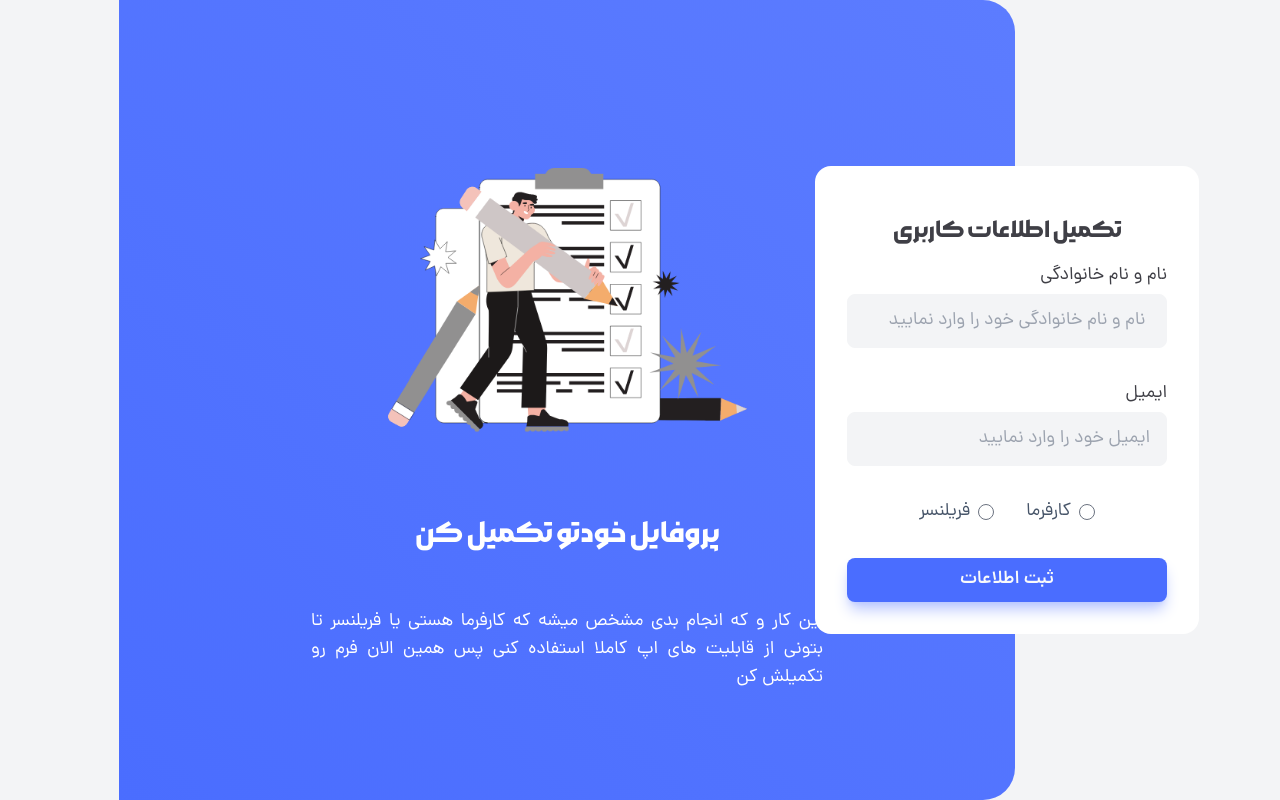
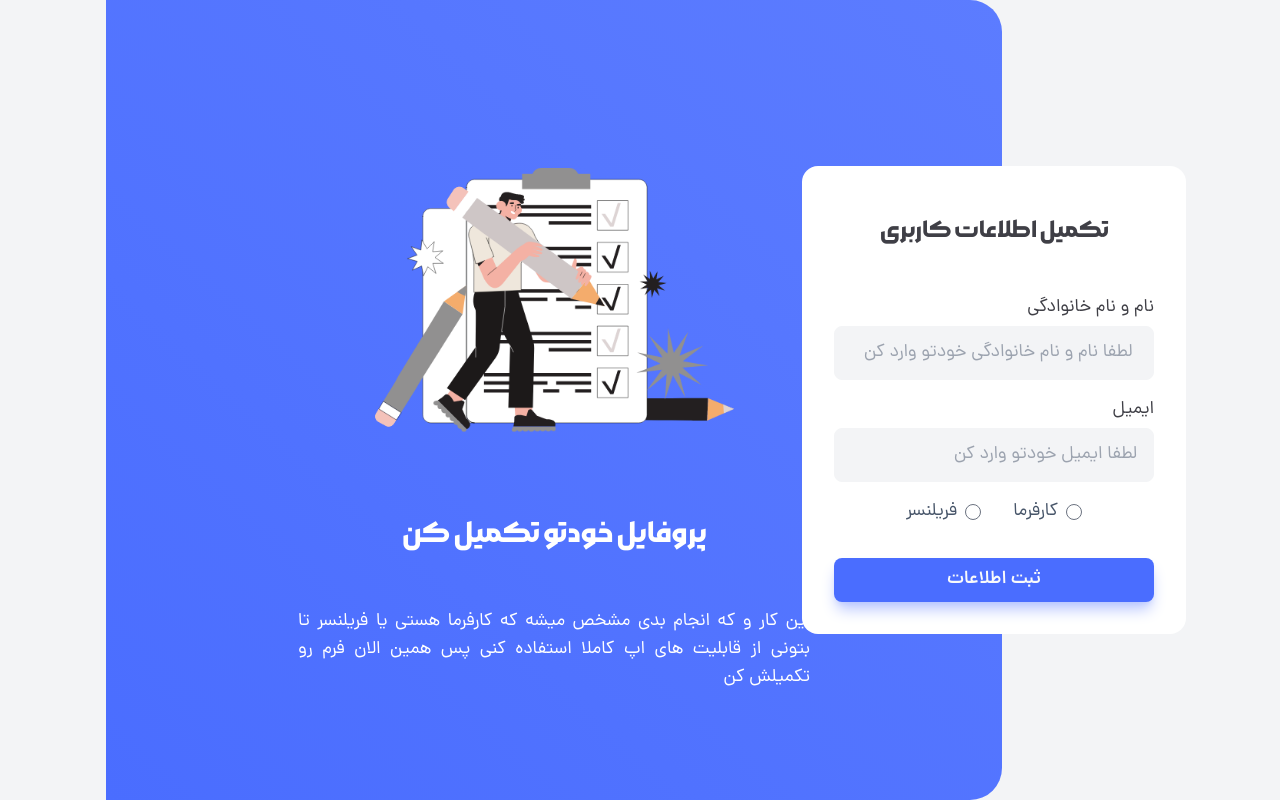
Before and after one commit to Ghorbani-Dev1985/FreelanceringAPP, a React (Vite) app: page /completeProfile in a window 1280 px wide. Built offline with nearby package versions, Linux system fonts and the light colour scheme.

Commit message:
feat: develop RadioInputGroup component

```diff
--- a/src/Assets/Style/index.css
+++ b/src/Assets/Style/index.css
@@ -91,6 +91,11 @@
   body {
     @apply text-zinc-700 dark:text-white bg-gray-100 dark:bg-gray-900 h-full font-Dana text-lg overflow-x-hidden scroll-smooth scrollbar scrollbar-thumb-primary-500 dark:scrollbar-thumb-primary-300 scrollbar-track-gray-100 dark:scrollbar-track-gray-400;
   }
+  input[type="number"]::-webkit-inner-spin-button,
+  input[type="number"]::-webkit-outer-spin-button {
+    -webkit-appearance: none;
+    margin: 0;
+  }
 }
 
 @layer components {
@@ -103,7 +108,7 @@
     @apply w-full px-4 py-3 rounded-lg text-secondary-900 outline-none border border-gray-100 bg-gray-100 hover:border-primary-500 focus:border-primary-500 transition-all duration-300 ease-in-out focus:shadow-lg focus:shadow-primary-200
   }
   .btn{
-    @apply px-3 py-1 font-DanaBold rounded-lg transition-all duration-300 ease-in-out
+    @apply px-3 py-1 my-8 font-DanaBold rounded-lg transition-all duration-300 ease-in-out
   }
   .btn-primary{
     @apply px-4 py-2 bg-primary-900 text-secondary-50 hover:bg-primary-800 shadow-lg shadow-primary-300
--- a/src/Features/Authentication/AuthContainer.jsx
+++ b/src/Features/Authentication/AuthContainer.jsx
@@ -5,20 +5,20 @@ import CenterLogin from './../../Assets/Images/Login/centerLogin.png'
 import toast from 'react-hot-toast'
 import { useMutation } from '@tanstack/react-query'
 import { GetOtp } from '../../Services/AuthService'
+import { useForm } from 'react-hook-form'
 
 
 const AuthContainer = () => {
     const [step , setStep] = useState(2)
-    const [phoneNumber , setPhoneNumber] = useState('')
+   const {handleSubmit , register , getValues} = useForm()
     const {isPending : isPendingOtp, error, data: OtpResponse, mutateAsync} = useMutation({
         mutationFn: GetOtp,
       })
-      const SendOtpHandler = async (event) => {
-        event.preventDefault()
+      const SendOtpHandler = async (data) => {
         try {
-        const data = await mutateAsync({phoneNumber})
+        const {message} = await mutateAsync(data)
         setStep(2)
-        toast.success(data.message)
+        toast.success(message)
         } catch (error) {
             console.log(error)
           toast.error(error?.response?.data?.message)
@@ -27,9 +27,9 @@ const AuthContainer = () => {
     const RenderStep = () => {
         switch (step) {
             case 1:
-                return <SendOTPForm phoneNumber={phoneNumber} onChange={(e) => setPhoneNumber(e.target.value)} SendOtpHandler={SendOtpHandler} isPendingOtp={isPendingOtp}/>
+                return <SendOTPForm register={register} SendOtpHandler={handleSubmit(SendOtpHandler)} isPendingOtp={isPendingOtp}/>
             case 2:
-                return <CheckOTPForm phoneNumber={phoneNumber} OnBackHandler={() => setStep((prev) => prev - 1)} ResendOtpHandler={SendOtpHandler} OtpResponse={OtpResponse}/>
+                return <CheckOTPForm phoneNumber={getValues("PhoneNumber")} OnBackHandler={() => setStep((prev) => prev - 1)} ResendOtpHandler={SendOtpHandler} OtpResponse={OtpResponse}/>
             default:
                 break;
         }
--- a/src/Features/Authentication/CompleteProfileForm.jsx
+++ b/src/Features/Authentication/CompleteProfileForm.jsx
@@ -1,4 +1,4 @@
-import React, { useState } from 'react'
+import React from 'react'
 import TextField from '../../UI/TextField'
 import RadioInput from '../../UI/RadioInput'
 import { useMutation } from '@tanstack/react-query'
@@ -8,20 +8,19 @@ import Loading from '../../UI/Loading'
 import { useNavigate } from 'react-router-dom'
 import {AuthLayout} from "./AuthContainer"
 import CompleteProfileImg from "./../../Assets/Images/CompleteProfile/completeProfile.png"
+import { useForm } from 'react-hook-form'
+import RadioInputGroup from '../../UI/RadioInputGroup'
 
 const CompleteProfileForm = () => {
-    const [fullName , setFullName] = useState("")
-    const [email , setEmail] = useState("")
-    const [role , setRole] = useState("")
+    const {handleSubmit , register , watch , formState: {errors} } = useForm()
     const navigate = useNavigate()
    const {mutateAsync , isPending} = useMutation({
         mutationFn: CompleteProfile
     })
-    const CompleteProfileHandler = async (event) => {
-      event.preventDefault()
+    const CompleteProfileHandler = async (data) => {
+      console.log(data)
       try {
-        const {message , user } = await mutateAsync({fullName , email , role})
-        console.log(user)
+        const {message , user } = await mutateAsync(data)
          toast.success(message)
         if(user.status !== 2){
             navigate("/")
@@ -39,14 +38,59 @@ const CompleteProfileForm = () => {
     <>
     <section className='flex h-screen'>
     <AuthLayout imgSrc={CompleteProfileImg} title="پروفایل خودتو تکمیل کن" subTitle="این کار و که انجام بدی مشخص میشه که کارفرما هستی یا فریلنسر تا بتونی از قابلیت های اپ کاملا استفاده کنی پس همین الان فرم رو تکمیلش کن">
-        <div className='flex-center my-4'><h2 className='font-MorabbaBold text-2xl'>تکمیل اطلاعات کاربری</h2></div>
-        <form onSubmit={CompleteProfileHandler} className='space-y-8'>
-        <TextField label=" نام و نام خانوادگی" name="FullName" value={fullName} onChange={(e) => setFullName(e.target.value)} placeholder=" نام و نام خانوادگی خود را وارد نمایید"/>
-        <TextField label=" ایمیل" name="Email" value={email} onChange={(e) => setEmail(e.target.value)} ltr placeholder=" ایمیل خود را وارد نمایید"/>
-        <div className='flex-center gap-x-8'>
-                <RadioInput label="کارفرما" name="role" value="OWNER" onChange={(e) => setRole(e.target.value)} checked={role === "OWNER"}/>
-                <RadioInput label="فریلنسر" name="role" value="FREELANCER" onChange={(e) => setRole(e.target.value)} checked={role === "FREELANCER"}/>
-        </div>
+        <div className='flex-center my-4'><h2 className='font-MorabbaBold text-2xl mb-8'>تکمیل اطلاعات کاربری</h2></div>
+        <form onSubmit={handleSubmit(CompleteProfileHandler)} className='space-y-4'>
+        <TextField label=" نام و نام خانوادگی" name="name" register={register} placeholder=" لطفا نام و نام خانوادگی خودتو وارد کن"
+        validationSchema={
+          {
+              required: "نام و نام خانوادگی اجباریه",
+              minLength:{
+                  value: 5,
+                  message: "حداقل ۵ کاراکتر باید وارد بشه"
+              },
+              maxLength: {
+                  value: 30,
+                  message: "حداکثر می تونی ۳۰ کاراکتر وارد کنی"
+              },
+              pattern: {
+                value: /^[\u0600-\u06FF\s]+$/g,
+                message: "نام و نام خانوادگی نامعتبره",
+              },
+          }
+      } errors={errors}/>
+        <TextField label=" ایمیل" name="email" register={register} ltr placeholder=" لطفا ایمیل خودتو وارد کن"
+        validationSchema={
+          {
+              required: "ایمیل اجباریه",
+              minLength:{
+                  value: 5,
+                  message: "حداقل ۵ کاراکتر باید وارد بشه"
+              },
+              maxLength: {
+                  value: 30,
+                  message: "حداکثر می تونی ۳۰ کاراکتر وارد کنی"
+              },
+              pattern: {
+                value: /[a-z0-9._%+-]+@[a-z0-9.-]+\.[a-z]{2}/g,
+                message: "ایمیلی که وارد کردی نامعتبره",
+              }
+          }
+      } errors={errors}/>
+        <RadioInputGroup
+         errors={errors}
+         register={register}
+         watch={watch}
+         configs={
+          {
+            name: 'role',
+            validationSchema: {required: "انتخاب نقش کاربری اجباریه"},
+            options: [
+              {value: "OWNER" , label: "کارفرما" },
+              {value: "FREELANCER" , label: "فریلنسر" },
+            ]
+          }
+         }
+        />
         {
           isPending ? <Loading /> :
           <button type='submit' className='btn btn-primary w-full'>ثبت اطلاعات</button>
--- a/src/Features/Authentication/SendOPTForm.jsx
+++ b/src/Features/Authentication/SendOPTForm.jsx
@@ -2,14 +2,14 @@ import React from 'react'
 import TextField from '../../UI/TextField'
 import Logo from "./../../Assets/Images/Logo/logo.png"
 import Loading from '../../UI/Loading'
-const SendOPTForm = ({SendOtpHandler , isPendingOtp , phoneNumber , onChange}) => {
+const SendOPTForm = ({SendOtpHandler , isPendingOtp , register}) => {
 
   return (
     <>
       <div className='flex-center mb-8'><img src={Logo} className='w-56' alt='ghorbani-dev.ir'/></div>
        <h2 className='font-MorabbaBold mb-4'>ورود | ثبت نام</h2>
         <form className='w-full space-y-11' onSubmit={SendOtpHandler}>
-            <TextField label="شماره موبایل" name="PhoneNumber" value={phoneNumber} onChange={onChange} ltr placeholder="شماره موبایل خود را وارد نمایید"/>
+            <TextField label="شماره موبایل" name="PhoneNumber" register={register} ltr placeholder=" لطفا شماره موبایل خودتو وارد کن"/>
             {
               isPendingOtp ? <Loading /> :
               <button type='submit' className='btn btn-primary w-full'>ارسال کد تایید</button>
--- a/src/Features/Projects/CreateProjectForm.jsx
+++ b/src/Features/Projects/CreateProjectForm.jsx
@@ -1,10 +1,50 @@
 import React from 'react'
 import TextField from './../../UI/TextField'
+import { useForm } from 'react-hook-form'
 
 const CreateProjectForm = () => {
+  const {register , formState: {errors} , handleSubmit} = useForm()
+  const AddNewProjectHandler = (data) => {
+    console.log(data)
+  }
   return (
-    <form>
-        <TextField label="عنوان پروژه" placeholder="لطفا عنوان پروژه را وارد نمایید" />
+    <form className='space-y-8' onSubmit={handleSubmit(AddNewProjectHandler)}>
+        <TextField label="عنوان پروژه" name="title" placeholder="لطفا عنوان پروژه رو وارد کن " register={register} requiredd validationSchema={
+            {
+                required: "عنوان پروژه اجباریه",
+                minLength:{
+                    value: 10,
+                    message: "حداقل ۱۰ کاراکتر باید وارد بشه"
+                },
+                maxLength: {
+                    value: 80,
+                    message: "حداکثر می تونی ۸۰ کاراکتر وارد کنی"
+                }
+            }
+        } errors={errors} />
+         <TextField label="توضیحات پروژه" name="description" placeholder="لطفا توضیحات پروژه رو وارد کن " register={register} requiredd validationSchema={
+            {
+                required: "توضیحات پروژه اجباریه",
+                minLength:{
+                    value: 10,
+                    message: "حداقل ۱۰ کاراکتر باید وارد بشه"
+                },
+                maxLength: {
+                    value: 150,
+                    message: "حداکثر می تونی ۱۵۰ کاراکتر وارد کنی"
+                }
+            }
+        } errors={errors} />
+        <TextField label="بودجه پروژه" name="budget" placeholder="لطفا بودجه پروژه رو وارد کن " type='number' register={register} requiredd validationSchema={
+            {
+                required: "بودجه پروژه اجباریه",
+                min:{
+                    value: 1_000_000,
+                    message: "حداقل بودجه ۱,۰۰۰,۰۰۰ باید بشه"
+                },
+            }
+        } errors={errors} />
+        <button type='submit' className='btn btn-primary w-full'>افزودن</button>
     </form>
   )
 }
--- a/src/Features/Projects/ProjectHeader.jsx
+++ b/src/Features/Projects/ProjectHeader.jsx
@@ -7,7 +7,7 @@ const ProjectHeader = () => {
     const [isNewProjectFormOpen , setIsNewProjectFormOpen] = useState(false)
   return (
     <>
-       <div className='flex-between mb-8'>
+       <div className='flex-between'>
          <h2 className='font-MorabbaBold text-2xl'>پروژه های شما</h2>
          <button onClick={() => setIsNewProjectFormOpen((prev) => !prev)} className='btn btn-primary flex items-center gap-x-1'><HiMiniPlusCircle className="size-5"/><span>افزودن پروژه جدید</span></button>
       </div>
--- a/src/UI/ConfirmDelete.jsx
+++ b/src/UI/ConfirmDelete.jsx
@@ -9,14 +9,14 @@ const ConfirmDelete = ({open ,title ,OnCloseHandler ,OnConfirmHandler , resource
 <div className="w-[calc(100vw-2rem)] md:max-w-md max-h-[calc(100vh-2rem)] overflow-y-auto fixed top-1/2 left-1/2 -translate-x-1/2 -translate-y-1/2 bg-secondary-0 rounded-lg shadow-lg transition-all duration-500 ease-in-out">
         <div className="rounded-lg">
     {/* Header */}
-    <div class="flex-between p-4 md:p-5 border-b rounded-t dark:border-gray-600">
-            <h3 class="flex-center line-clamp-1 flex-1 text-xl font-MorabbaBold text-secondary-700 dark:text-white">
+    <div className="flex-between p-4 md:p-5 border-b rounded-t dark:border-gray-600">
+            <h3 className="flex-center line-clamp-1 flex-1 text-xl font-MorabbaBold text-secondary-700 dark:text-white">
               {title}
             </h3>
             <button
               onClick={OnCloseHandler}
               type="button"
-              class="text-gray-400 bg-transparent hover:bg-gray-200 rounded-lg text-sm size-8 ms-auto inline-flex justify-center items-center dark:hover:bg-gray-600 dark:hover:text-white transition-colors"
+              className="text-gray-400 bg-transparent hover:bg-gray-200 rounded-lg text-sm size-8 ms-auto inline-flex justify-center items-center dark:hover:bg-gray-600 dark:hover:text-white transition-colors"
             >
               <HiOutlineX className="size-6 text-rose-500" />
             </button>
--- /dev/null
+++ b/src/UI/RadioInputGroup.jsx
@@ -0,0 +1,37 @@
+import React from 'react'
+import RadioInput from './RadioInput';
+
+const RadioInputGroup = ({ register, watch, errors, configs }) => {
+    const { name, validationSchema = {}, options } = configs;
+    console.log(options)
+  return (
+    <>
+    <div className='flex-center flex-wrap gap-x-8'>
+      {
+        options.map(({value , label}) => (
+            <RadioInput
+            key={value}
+            label={label}
+            value={value}
+            id={value}
+            name={name}
+            register={register}
+            watch={watch}
+            validationSchema={validationSchema}
+            errors={errors}
+          />
+        ))
+      }
+    </div>
+    <div className='flex-center'>
+    {errors && errors[name] && (
+        <span className="block text-rose-500 text-base">
+          {errors[name]?.message}
+        </span>
+      )}
+    </div>
+    </>
+  )
+}
+
+export default RadioInputGroup
--- a/src/UI/TextField.jsx
+++ b/src/UI/TextField.jsx
@@ -1,10 +1,17 @@
 import React from 'react'
 
-const TextField = ({label , name , value , onChange , placeholder , ltr}) => {
+
+const TextField = ({label , name , register , placeholder , ltr , type="text" , required , validationSchema = {} , errors}) => {
   return (
     <div>
-                <label htmlFor={name} className='block mb-1'>{label}</label>
-                <input value={value} onChange={onChange} id={name} name={name} autoComplete='off' placeholder={placeholder} type='text' className={`${ltr && "dir-ltr placeholder:text-right"} textField-input`} />
+                <label htmlFor={name} className='block mb-1'>{label} {required && <span className='text-rose-500'>*</span>}</label>
+                <input
+                {...register(name, validationSchema)}
+                type={type}
+                id={name} autoComplete='off' placeholder={placeholder} className={`${ltr && "dir-ltr placeholder:text-right"} textField-input`} />
+                {
+                  errors && errors[name] && <span className='block text-rose-500 my-3 text-base'>{errors[name]?.message}</span>
+                }
             </div>
   )
 }
```
Also changed, not shown: src/UI/Modal.jsx (+4 -4 lines), src/UI/RadioInput.jsx (+6 -2 lines).
